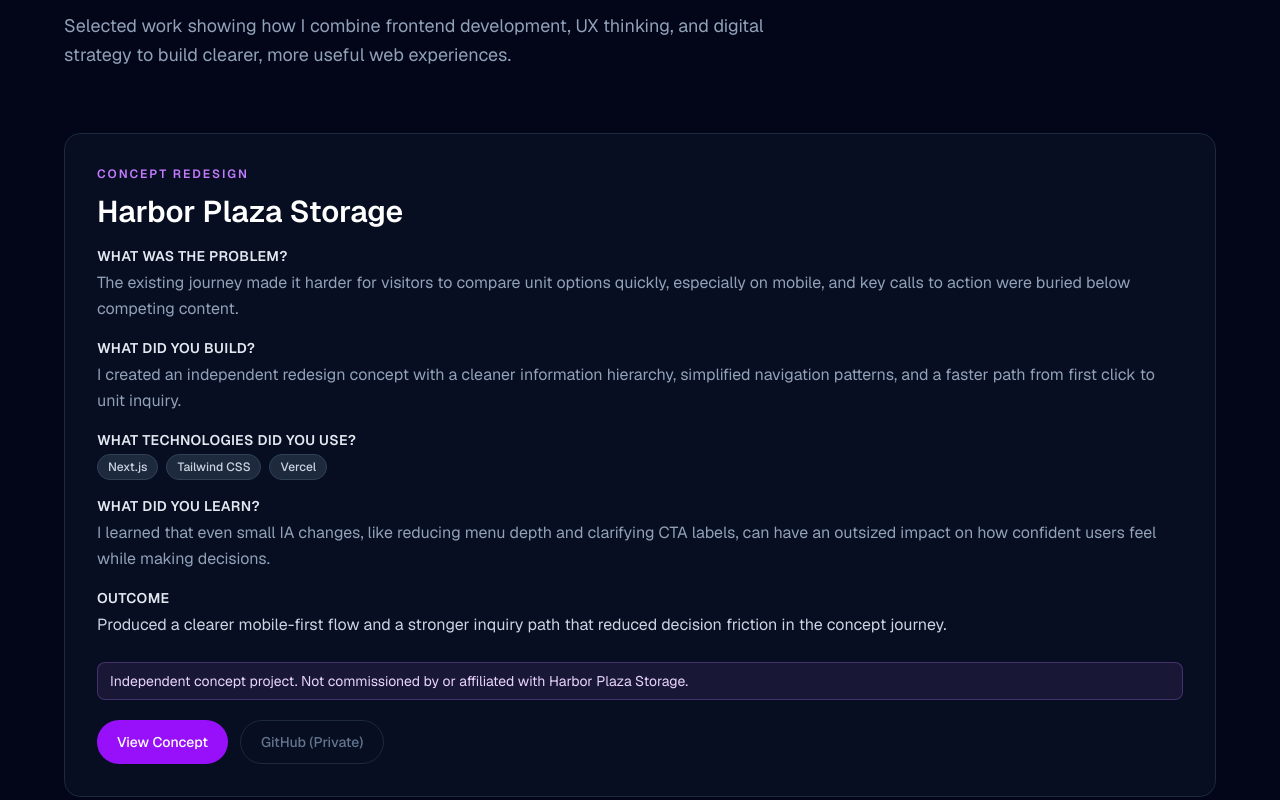
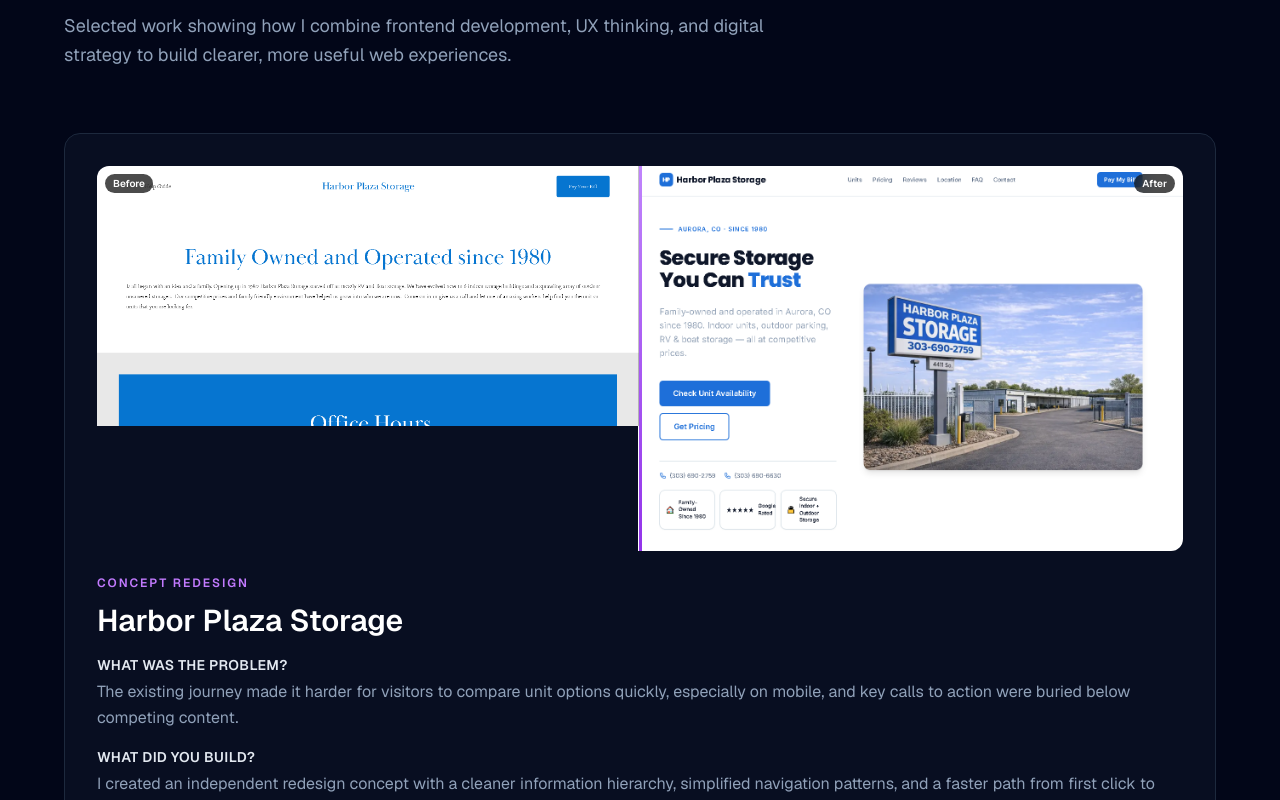
Before and after one commit to EstherAllin/esther-allin-portfolio, a Next.js app: page / in a window 1280 px wide. Shown: the part 1640-2440 px from the top of the page. Built offline with nearby package versions, Linux system fonts and the light colour scheme; no server answers.

Commit message:
feat: add Harbor Plaza before/after comparison with side-by-side layout

```diff
--- /dev/null
+++ b/src/app/components/BeforeAfterSlider.tsx
@@ -0,0 +1,64 @@
+import Image from 'next/image';
+
+/**
+ * Side-by-side Before / After comparison.
+ *
+ * Flex-grow values are derived from each image's aspect ratio so that both
+ * images always render at the same height regardless of container width:
+ *   Before (1906×913) → grow: 2088  (≈ 1906/913 × 1000)
+ *   After  (1272×904) → grow: 1407  (≈ 1272/904 × 1000)
+ */
+export default function BeforeAfterSlider({
+  before,
+  after,
+}: {
+  before: string;
+  after: string;
+}) {
+  return (
+    <div className="flex items-start overflow-hidden rounded-xl mb-6">
+      {/* Before */}
+      <div className="relative min-w-0 flex-1">
+        <Image
+          src={before}
+          alt="Before redesign"
+          width={1906}
+          height={913}
+          unoptimized
+          loading="eager"
+          className="block w-full h-auto"
+          draggable={false}
+        />
+        <span className="absolute top-2 left-2 z-10 text-[10px] font-semibold text-white bg-black/70 backdrop-blur-sm px-2 py-0.5 rounded-full">
+          Before
+        </span>
+      </div>
+
+      {/* Divider */}
+      <div
+        className="flex-none self-stretch w-[3px]"
+        style={{
+          background: 'linear-gradient(to bottom, #c084fc, #9333ea)',
+          boxShadow: '0 0 0 1px #fff',
+        }}
+      />
+
+      {/* After */}
+      <div className="relative min-w-0 flex-1">
+        <Image
+          src={after}
+          alt="After redesign"
+          width={1272}
+          height={904}
+          unoptimized
+          loading="eager"
+          className="block w-full h-auto"
+          draggable={false}
+        />
+        <span className="absolute top-2 right-2 z-10 text-[10px] font-semibold text-white bg-black/70 backdrop-blur-sm px-2 py-0.5 rounded-full">
+          After
+        </span>
+      </div>
+    </div>
+  );
+}
--- a/src/app/components/FeaturedWork.tsx
+++ b/src/app/components/FeaturedWork.tsx
@@ -1,8 +1,14 @@
+import BeforeAfterSlider from './BeforeAfterSlider';
+
 export default function FeaturedWork() {
   const projects = [
     {
       label: "Concept Redesign",
       title: "Harbor Plaza Storage",
+      beforeAfterImages: {
+        before: "/images/projects/People/HarborPlaza Before.png",
+        after: "/images/projects/People/HarborPlaza After.png",
+      },
       problem:
         "The existing journey made it harder for visitors to compare unit options quickly, especially on mobile, and key calls to action were buried below competing content.",
       built:
@@ -12,9 +18,6 @@
       outcome:
         "Produced a clearer mobile-first flow and a stronger inquiry path that reduced decision friction in the concept journey.",
       tags: ["Next.js", "Tailwind CSS", "Vercel"],
-      primaryText: "View Concept",
-      primaryHref: "mailto:esther.allin@echoeffect.net?subject=Harbor%20Plaza%20Storage%20Concept",
-      githubHref: "",
       note: "Independent concept project. Not commissioned by or affiliated with Harbor Plaza Storage.",
     },
     {
@@ -72,6 +75,12 @@
                 key={project.title}
                 className="interactive-card rounded-2xl border border-slate-800 bg-slate-900/50 p-6 md:p-8"
               >
+                  {'beforeAfterImages' in project && project.beforeAfterImages ? (
+                    <BeforeAfterSlider
+                      before={project.beforeAfterImages.before}
+                      after={project.beforeAfterImages.after}
+                    />
+                  ) : null}
                   <p className="text-xs font-semibold uppercase tracking-[0.16em] text-purple-400 mb-3">
                     {project.label}
                   </p>
@@ -127,6 +136,7 @@
                   ) : null}
 
                   <div className="flex flex-col sm:flex-row gap-3">
+                    {'primaryHref' in project ? (
                     <a
                       href={project.primaryHref}
                       target={project.primaryHref.startsWith("http") ? "_blank" : undefined}
@@ -135,7 +145,9 @@
                     >
                       {project.primaryText}
                     </a>
-                    {project.githubHref ? (
+                    ) : null}
+                    {'githubHref' in project ? (
+                      project.githubHref ? (
                       <a
                         href={project.githubHref}
                         target={project.githubHref.startsWith("http") ? "_blank" : undefined}
@@ -151,7 +163,7 @@
                       >
                         GitHub (Private)
                       </span>
-                    )}
+                    )) : null}
                   </div>
               </article>
             );
```
Also changed, not shown: public/images/projects/People/HarborPlaza After.png (added), public/images/projects/People/HarborPlaza Before.png (added).
